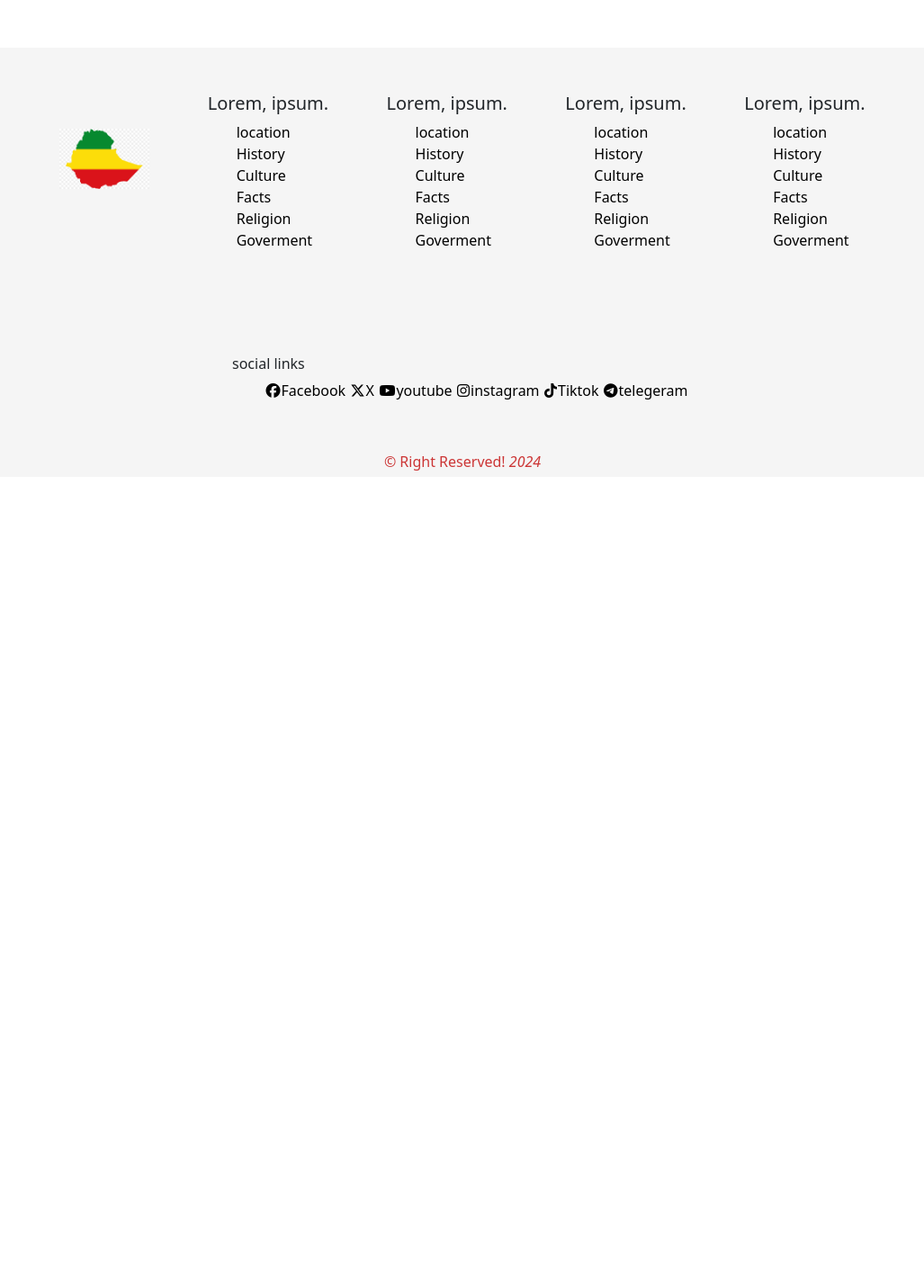
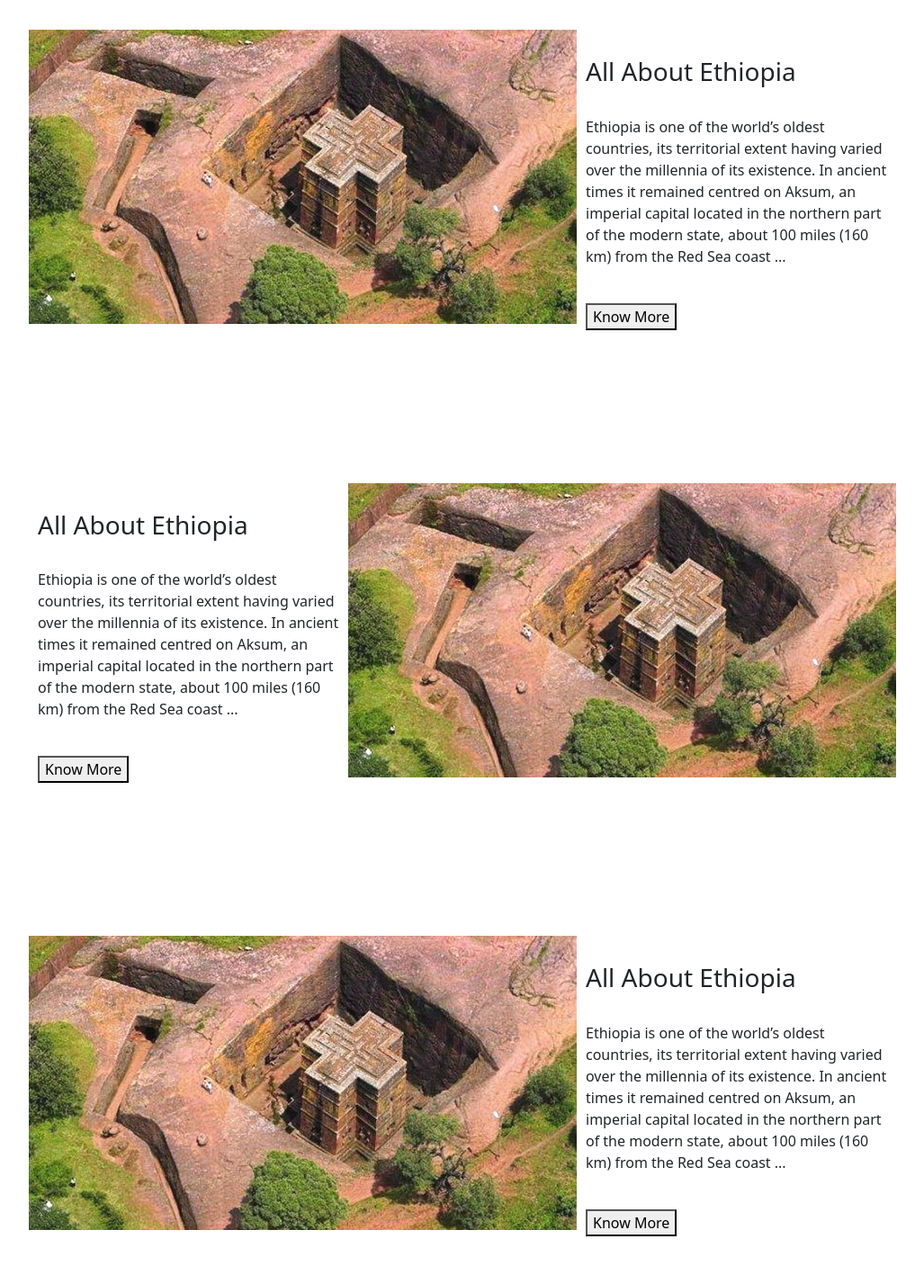
Before and after one commit to yohannes57/visitEthiopia, a plain HTML site: page index.html in a window 1280 px wide. Shown: the part 6586-8003 px from the top of the page at 90% size, without its empty margins (126-1153 px from the left). Before the commit the page ends 7116 px from the top, so only its background shows below. Drawn offline with nearby package versions, Linux system fonts and the light colour scheme.

Commit message:
modified

```diff
--- a/css/style.css
+++ b/css/style.css
@@ -156,7 +156,7 @@ h3 {
   display: flex;
   width: 100%;
   margin: 100px auto;
-  justify-content: space-around;
+  justify-content: space-between;
   padding: 30px;
   margin-right: 5px;
 }
@@ -168,9 +168,11 @@ h3 {
 }
 #fourth-img img {
   width: 100%;
+  padding: 2px;
 }
 #fourth-desc {
   width: 100%;
+  padding: 5px;
 }
 #fourth-desc-parg {
   padding-top: 20px;
--- a/index.html
+++ b/index.html
@@ -407,6 +407,66 @@
           <img src="/images/crossLalibela.jpg" alt="Image lost">
         </div>
       </div>
+      <!--  -->
+      <div id="fourth-one">
+        <div class="fourth-img">
+          <img src="/images/crossLalibela.jpg" alt="Image lost">
+        </div>
+        <div class="fourth-desc">
+          <div id="fourth-desc-parg">
+            <h3>All About Ethiopia</h3>
+            <br>
+            <P>Ethiopia is one of the world’s oldest countries, its territorial extent having varied over the millennia
+              of
+              its
+              existence. In ancient times it remained centred on Aksum, an imperial capital located in the northern part
+              of the modern
+              state, about 100 miles (160 km) from the Red Sea coast ...</P>
+            <br>
+            <a href="/pages/about.html"><button>Know More</button></a>
+          </div>
+        </div>
+      </div>
+      <!--  -->
+      <div id="fourth-one">
+        <div class="fourth-desc">
+          <div id="fourth-desc-parg">
+            <h3>All About Ethiopia</h3>
+            <br>
+            <P>Ethiopia is one of the world’s oldest countries, its territorial extent having varied over the millennia
+              of
+              its
+              existence. In ancient times it remained centred on Aksum, an imperial capital located in the northern part
+              of the modern
+              state, about 100 miles (160 km) from the Red Sea coast ...</P>
+            <br>
+            <a href="/pages/about.html"><button>Know More</button></a>
+          </div>
+        </div>
+        <div class="fourth-img">
+          <img src="/images/crossLalibela.jpg" alt="Image lost">
+        </div>
+      </div>
+      <!--  -->
+      <div id="fourth-one">
+        <div class="fourth-img">
+          <img src="/images/crossLalibela.jpg" alt="Image lost">
+        </div>
+        <div class="fourth-desc">
+          <div id="fourth-desc-parg">
+            <h3>All About Ethiopia</h3>
+            <br>
+            <P>Ethiopia is one of the world’s oldest countries, its territorial extent having varied over the millennia
+              of
+              its
+              existence. In ancient times it remained centred on Aksum, an imperial capital located in the northern part
+              of the modern
+              state, about 100 miles (160 km) from the Red Sea coast ...</P>
+            <br>
+            <a href="/pages/about.html"><button>Know More</button></a>
+          </div>
+        </div>
+      </div>
     </div>
 
   </section>
```
